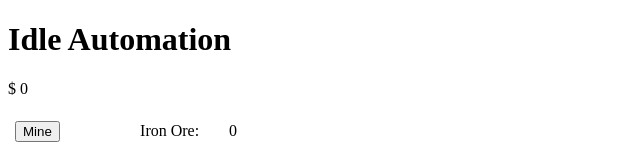
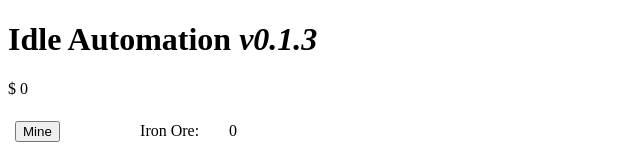
Before and after one commit to atraincreations/clicker-game, a plain HTML site: page index.html in a window 1280 px wide. Shown: the top 153 px of the page, without its empty margins (0-640 px from the left). Drawn offline with nearby package versions, Linux system fonts and the light colour scheme.

Commit message:
update
versioning

```diff
--- a/index.html
+++ b/index.html
@@ -13,7 +13,7 @@
 </head>
 <body>
     <div class="main-container">
-        <h1>Idle Automation</h1>
+        <h1>Idle Automation <i>v0.1.3</i></h1>
         <p id="currency-text">$ <span id="currency-text-value">0</span></p>
         <table id="workshop-table">
             <tr>
```
